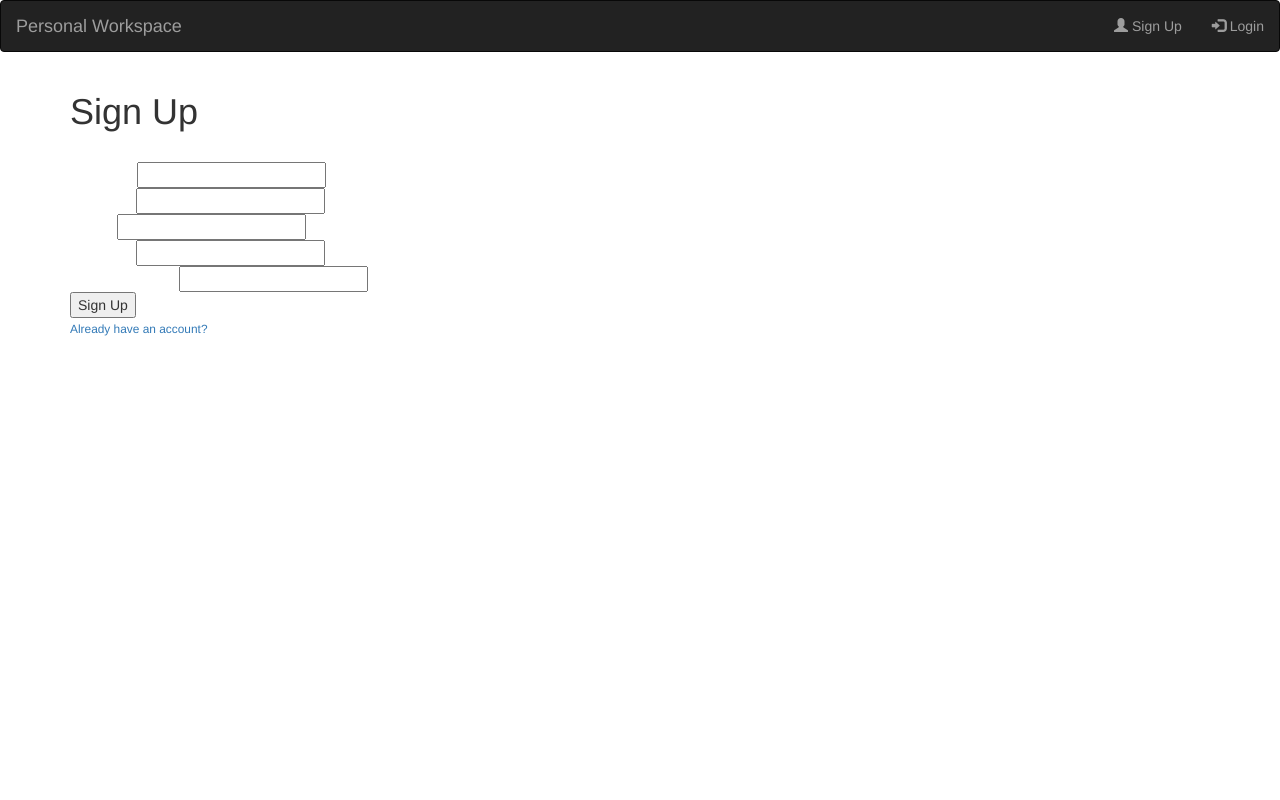
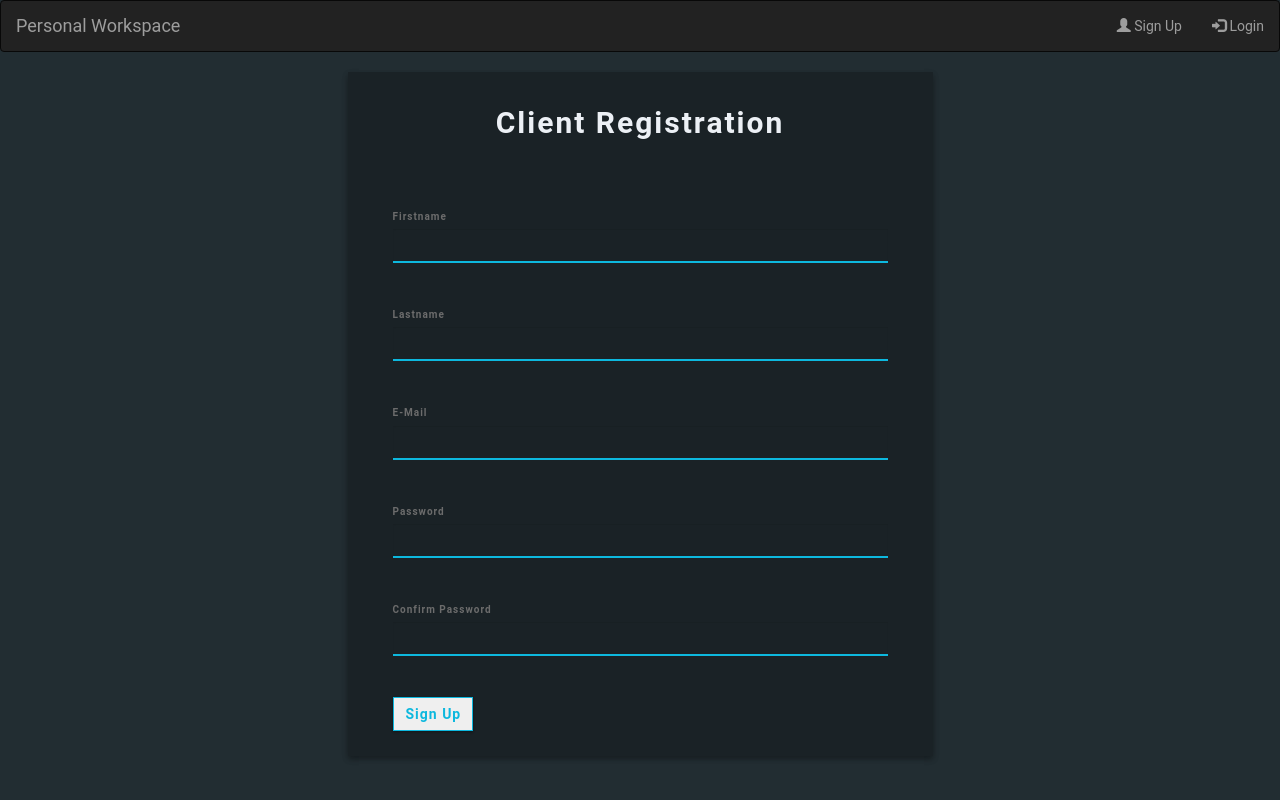
Before and after one commit to RemoteCodersAtWork/Personal-Workspace, a Flask app: page /register in a window 1280 px wide. Run offline with Flask 2, Linux system fonts and the light colour scheme; some libraries are stand-ins or nearby versions.

Commit message:
Frontend for login and registration done

```diff
--- a/app/routes.py
+++ b/app/routes.py
@@ -19,7 +19,7 @@ def registerpage():
 
     if current_user.is_authenticated:
 
-        flash("You are already logged in." , "warning")
+        flash("You are already logged in." , "warninglable")
         return redirect(url_for("homepage"))
 
     form = RegisterForm(request.form)
@@ -32,7 +32,7 @@ def registerpage():
         db.session.add(user)
         db.session.commit()
 
-        flash("Account created for %s!" % (form.fname.data) , "success")
+        flash("Account created for %s!" % (form.fname.data) , "successlable")
         return redirect(url_for("loginpage"))
 
     return render_template("register.html" , form=form)
@@ -41,8 +41,6 @@ def registerpage():
 def loginpage():
 
     if current_user.is_authenticated:
-
-        flash("You are already logged in." , "warning")
         return redirect(url_for("homepage"))
 
     form = LoginForm(request.form)
@@ -53,11 +51,10 @@ def loginpage():
 
         if member and password.check_password_hash(member.password , form.password.data):
             login_user(member)
-            flash("Welcome, %s %s" % (member.fname, member.lname), "success")
             return redirect(url_for("homepage"))
 
         else:
-            flash("Email or Password doesn't match, please try again." , "danger")
+            flash("Email or Password doesn't match, please try again." , "errlable")
             return redirect(url_for("loginpage"))
 
     return render_template("login.html" , form=form)
@@ -67,7 +64,7 @@ def logoutpage():
 
     logout_user()
 
-    flash("Successfuly logged out." , "success")
+    flash("Successfuly logged out." , "successlable")
     return redirect(url_for("loginpage"))
 
 @app.route("/member-page")
--- /dev/null
+++ b/app/templates/includes/_notifs.html
@@ -0,0 +1,7 @@
+{% with messages = get_flashed_messages(with_categories=true) %}
+  {% if messages %}
+    {% for category, message in messages %}
+      <div class="{{ category }}" style="opacity: .9"><strong>{{ message }}</strong></div>
+    {% endfor %}
+  {% endif %}
+{% endwith %}
--- a/app/templates/index.html
+++ b/app/templates/index.html
@@ -11,9 +11,12 @@
 	</head>
 	<body>
 		{% include "includes/_navbar.html" %}
-
+		<center>
+			<div class="column is-4">
+				{% include "includes/_notifs.html" %}
+			</div>
+		</center>
 		{% block body %}
 		{% endblock %}
-
 	</body>
 </html>
--- a/app/templates/register.html
+++ b/app/templates/register.html
@@ -1,91 +1,202 @@
 {% extends 'index.html' %}
 
 {% block body %}
+<style>
+	body {
+		background: #222D32;
+		font-family: 'Roboto', sans-serif;
+	}
 
-<div class="container" style="margin-top: 20px;">
-	<section class="hero is-small is-warning">
-	  <div class="hero-body">
-	      <h1 class="is-size-1 has-text-weight-bold has-text-dark">
-	        <i class="fas fa-arrow-alt-circle-right"></i>  Sign Up
-	      </h1>
+	.login-box {
+		height: 100%;
+		background: #1A2226;
+		text-align: center;
+		box-shadow: 0 3px 6px rgba(0, 0, 0, 0.16), 0 3px 6px rgba(0, 0, 0, 0.23);
+	}
+
+	.login-title {
+		text-align: center;
+		font-size: 30px;
+		letter-spacing: 2px;
+		margin-top: 30px;
+		font-weight: bold;
+		color: #ECF0F5;
+	}
+
+	.login-form {
+		margin-top: 15px;
+		text-align: left;
+	}
+
+	input[type=text] {
+		background-color: #1A2226;
+		border: none;
+		border-bottom: 2px solid #0DB8DE;
+		border-top: 0px;
+		border-radius: 0px;
+		font-weight: bold;
+		outline: 0;
+		margin-bottom: 20px;
+		padding-left: 0px;
+		color: #ECF0F5 !important;
+	}
+
+	input[type=password] {
+		background-color: #1A2226;
+		border: none;
+		border-bottom: 2px solid #0DB8DE;
+		border-top: 0px;
+		border-radius: 0px;
+		font-weight: bold;
+		outline: 0;
+		padding-left: 0px;
+		margin-bottom: 20px;
+		color: #ECF0F5;
+	}
+
+	.form-group {
+		margin-bottom: 40px;
+		outline: 0px;
+	}
+
+	.form-control:focus {
+		border-color: inherit;
+		-webkit-box-shadow: none;
+		box-shadow: none;
+		border-bottom: 2px solid #0DB8DE;
+		outline: 0;
+		background-color: #1A2226;
+		color: #ECF0F5;
+	}
+
+	input:focus {
+		outline: none;
+		box-shadow: 0 0 0;
+	}
+
+	.form-control-label {
+		font-size: 10px;
+		color: #6C6C6C;
+		font-weight: bold;
+		letter-spacing: 1px;
+	}
+
+	.btn-outline-primary {
+		border-color: #0DB8DE;
+		color: #0DB8DE;
+		border-radius: 0px;
+		font-weight: bold;
+		letter-spacing: 1px;
+		box-shadow: 0 1px 3px rgba(0, 0, 0, 0.12), 0 1px 2px rgba(0, 0, 0, 0.24);
+        padding-right: 0px;
+		text-align: left !important;
+        margin-bottom: 25px;
+        width: 80px;
+	}
+
+	.btn-outline-primary:hover {
+		background-color: #0DB8DE;
+		right: 0px;
+	}
+
+	.loginbttm {
+		padding: 0px;
+	}
+	.errlable {
+		color: red;
+	}
+	.successlable{
+		color: green;
+	}
+	.warninglable {
+		color: yellow
+	}
+</style>
+<div class="container">
+	<div class="row">
+		<div class="col-lg-3 col-md-2"></div>
+		<div class="col-lg-6 col-md-8 login-box">
+			<div class="col-lg-12 login-title">
+				Client Registration
 			</div>
-	</section>
 
-	<div class="column is-half box" style="margin-top: 20px;">
+			<div class="col-lg-12 login-form">
+				<div class="col-lg-12 login-form">
 					<form method="post" action="" style="margin-top: 30px;">
-			<div class="field">
-                    {{ form.fname.label(class="label") }}
+						<div class="form-group">
+                            {{ form.fname.label(class="form-control-label") }}
                             {% if form.fname.errors %}
-                        {{ form.fname(class="input is-danger") }}
-                        <ul class="help is-danger">
+                                {{ form.fname(class="input form-control") }}
+                                <ul class="errlable">
                                     {% for error in form.fname.errors %}
                                     <li>{{ error }}</li>
                                     {% endfor %}
                                 </ul>
                             {% else %}
-                        {{ form.fname(class="input") }}
+                                {{ form.fname(class="input form-control") }}
                             {% endif %}
                         </div>
-            <div class="field">
-                    {{ form.lname.label(class="label") }}
+                        <div class="form-group">
+                            {{ form.lname.label(class="form-control-label") }}
                             {% if form.lname.errors %}
-                        {{ form.lname(class="input is-danger") }}
-                        <ul class="help is-danger">
+                                {{ form.lname(class="input form-control") }}
+                                <ul class="errlable">
                                     {% for error in form.lname.errors %}
                                     <li>{{ error }}</li>
                                     {% endfor %}
                                 </ul>
                             {% else %}
-                        {{ form.lname(class="input") }}
+                                {{ form.lname(class="input form-control") }}
                             {% endif %}
                         </div>
-			<div class="field">
-                    {{ form.email.label(class="label") }}
+                        <div class="form-group">
+                            {{ form.email.label(class="form-control-label") }}
                             {% if form.email.errors %}
-                        {{ form.email(class="input is-danger") }}
-                        <ul class="help is-danger">
+                                {{ form.email(class="input form-control") }}
+                                <ul class="errlable">
                                     {% for error in form.email.errors %}
                                     <li>{{ error }}</li>
                                     {% endfor %}
                                 </ul>
                             {% else %}
-                        {{ form.email(class="input") }}
+                                {{ form.email(class="input form-control") }}
                             {% endif %}
                         </div>
-			<div class="field">
-                    {{ form.password.label(class="label") }}
+                        <div class="form-group">
+                            {{ form.password.label(class="form-control-label") }}
                             {% if form.password.errors %}
-                        {{ form.password(class="input is-danger") }}
-                        <ul class="help is-danger">
+                                {{ form.password(class="input form-control") }}
+                                <ul class="errlable">
                                     {% for error in form.password.errors %}
                                     <li>{{ error }}</li>
                                     {% endfor %}
                                 </ul>
                             {% else %}
-                        {{ form.password(class="input") }}
+                                {{ form.password(class="input form-control") }}
                             {% endif %}
                         </div>
-            <div class="field">
-                    {{ form.confirm.label(class="label") }}
+                        <div class="form-group">
+                            {{ form.confirm.label(class="form-control-label") }}
                             {% if form.confirm.errors %}
-                        {{ form.confirm(class="input is-danger") }}
-                        <ul class="help is-danger">
+                                {{ form.confirm(class="input form-control") }}
+                                <ul class="errlable">
                                     {% for error in form.confirm.errors %}
                                     <li>{{ error }}</li>
                                     {% endfor %}
                                 </ul>
                             {% else %}
-                        {{ form.confirm(class="input") }}
+                                {{ form.confirm(class="input form-control") }}
                             {% endif %}
                         </div>
-			<div class="field">
-                {{ form.submit(class="button is-success") }}
+                        <div class="col-lg-12 loginbttm">
+
+						</div>
+						<div>
+								{{ form.submit(class="button btn btn-outline-primary") }}
 						</div>
                     </form>
-        <div>
-            <a href="{{ url_for('loginpage') }}" class="is-link">
-                <small>Already have an account?</small>
-            </a>
+                </div>
+            </div>
         </div>
     </div>
 </div>
```
Also changed, not shown: app/templates/login.html (+22 -17 lines), app/templates/members.html (+1 -8 lines), app/db.sqlite. Lines whose indentation alone changed are shown as unchanged.
